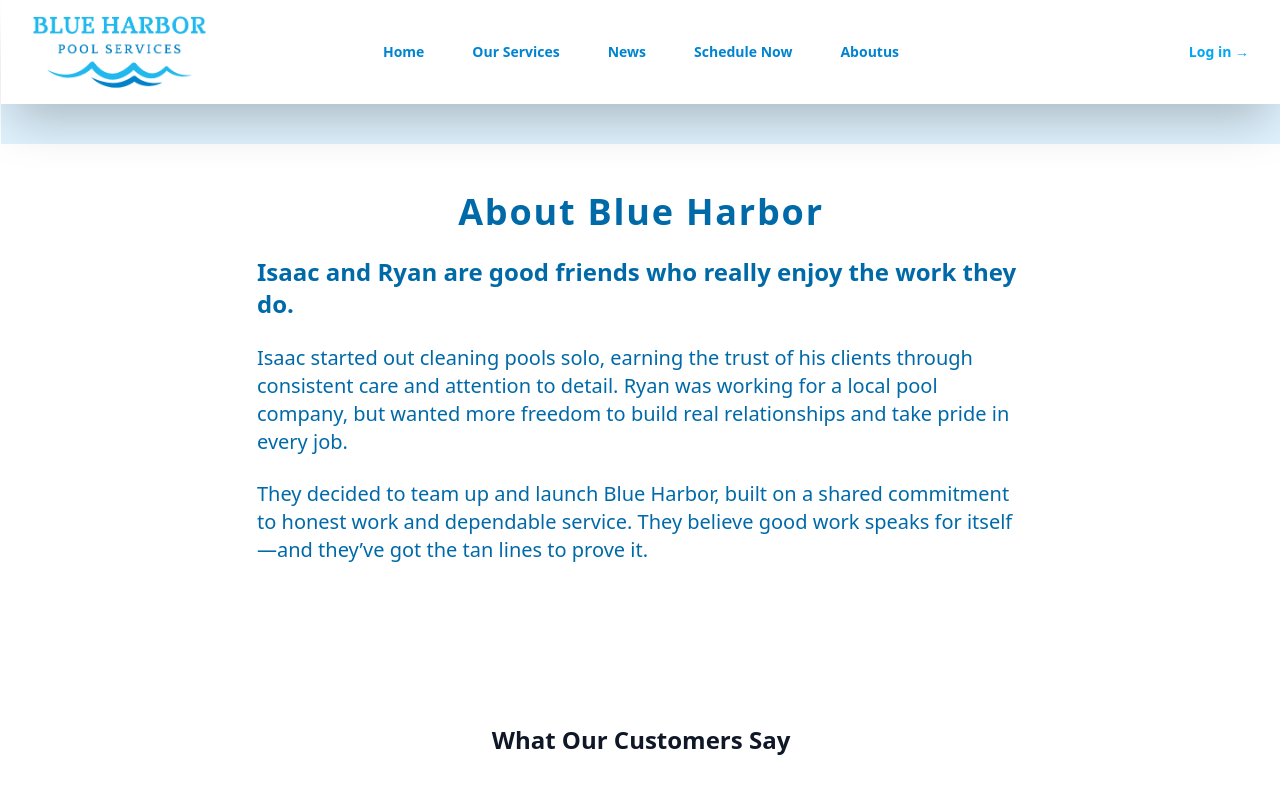
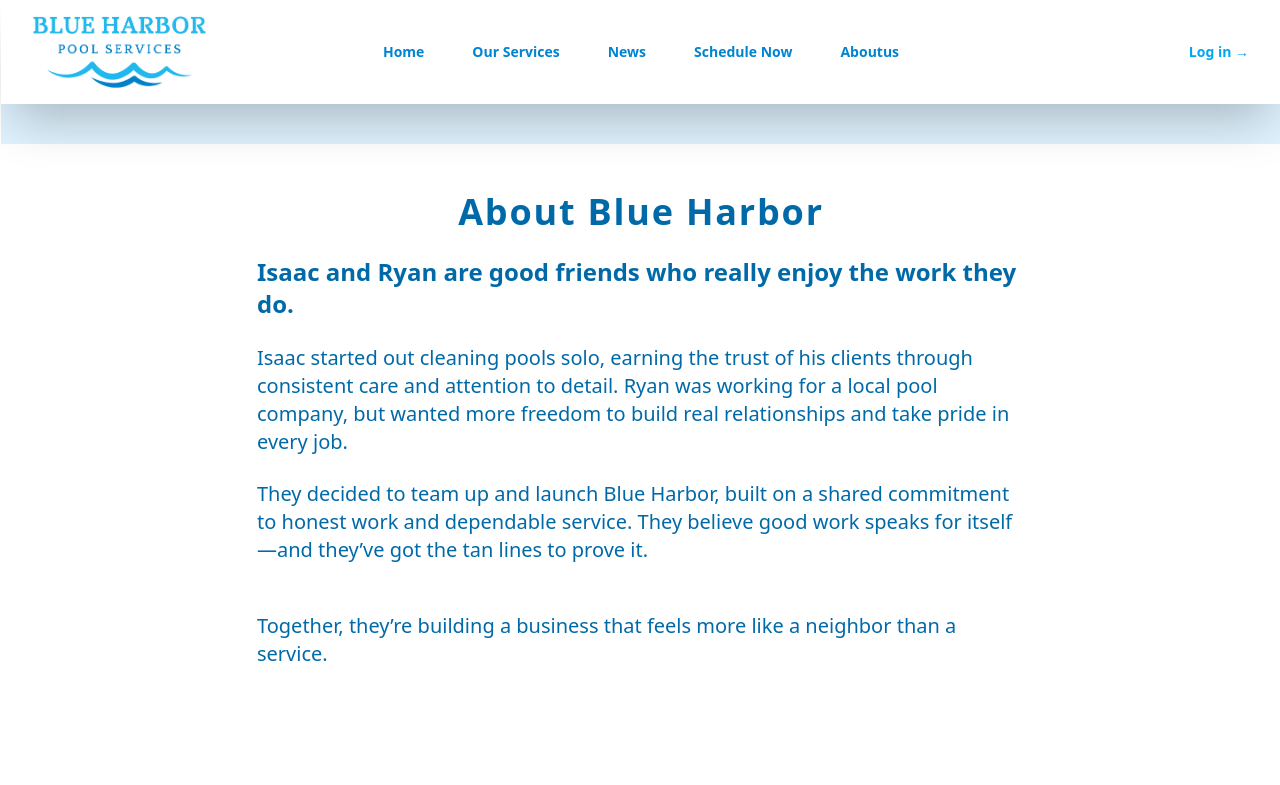
Before and after one commit to Harris-jlr/blueharbor, a Vue app: page /about in a window 1280 px wide. Shown: the top 785 px of the page. Built offline with nearby package versions, Linux system fonts and the light colour scheme.

Commit message:
last line...

```diff
--- a/src/contents/AboutUs.vue
+++ b/src/contents/AboutUs.vue
@@ -13,6 +13,7 @@
        <p class="text-sky-700 max-w-3xl mx-auto text-xl mb-6 pt-6">Isaac started out cleaning pools solo, earning the trust of his clients through consistent care and attention to detail. Ryan was working for a local pool company, but wanted more freedom to build real relationships and take pride in every job.</p>
        <p class="text-sky-700 max-w-3xl mx-auto text-xl mb-6 pb-6">They decided to team up and launch Blue Harbor, built on a shared commitment to honest work and dependable service. They believe good work speaks for itself—and they’ve got the tan lines to prove it.
       </p>
+      <p class="text-sky-700 max-w-3xl mx-auto text-xl ">Together, they’re building a business that feels more like a neighbor than a service.</p>
 
 
       <section class="text-center py-12 px-6">
```
